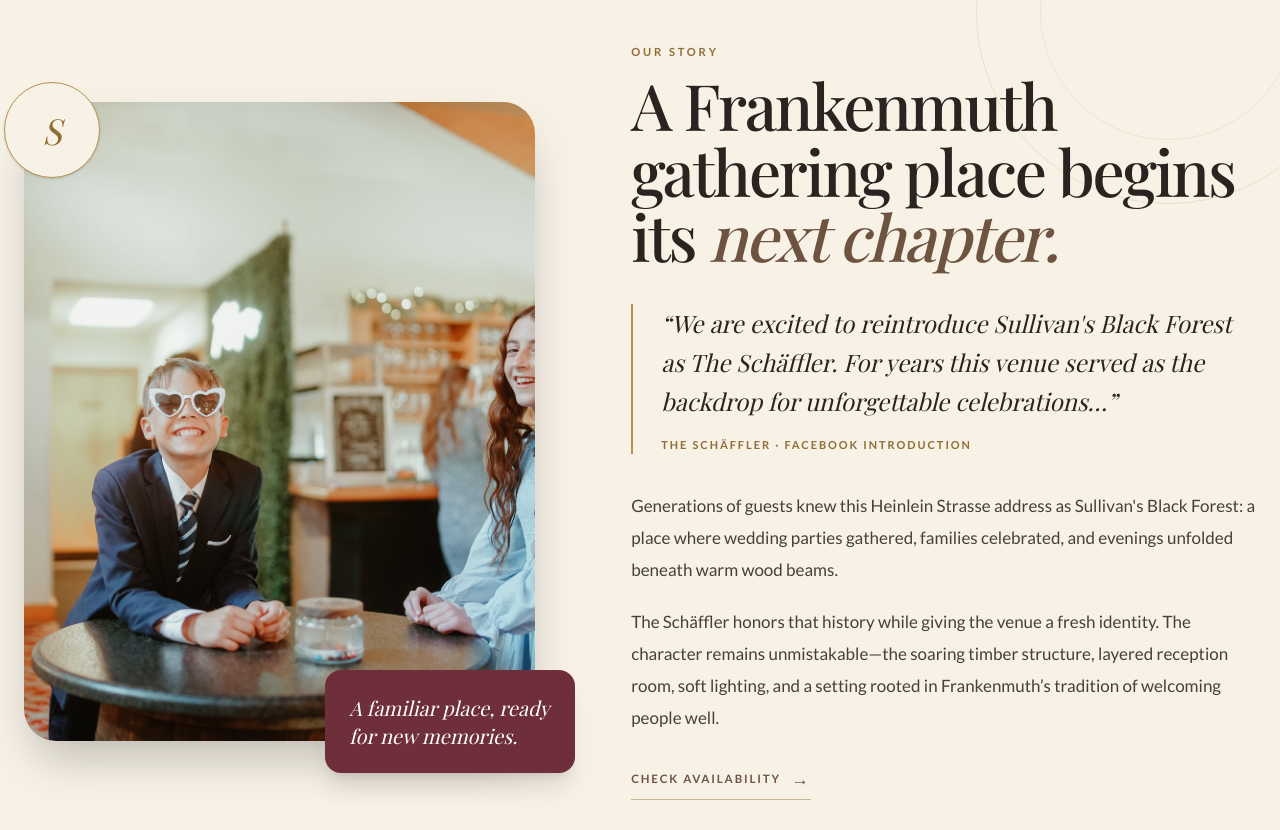
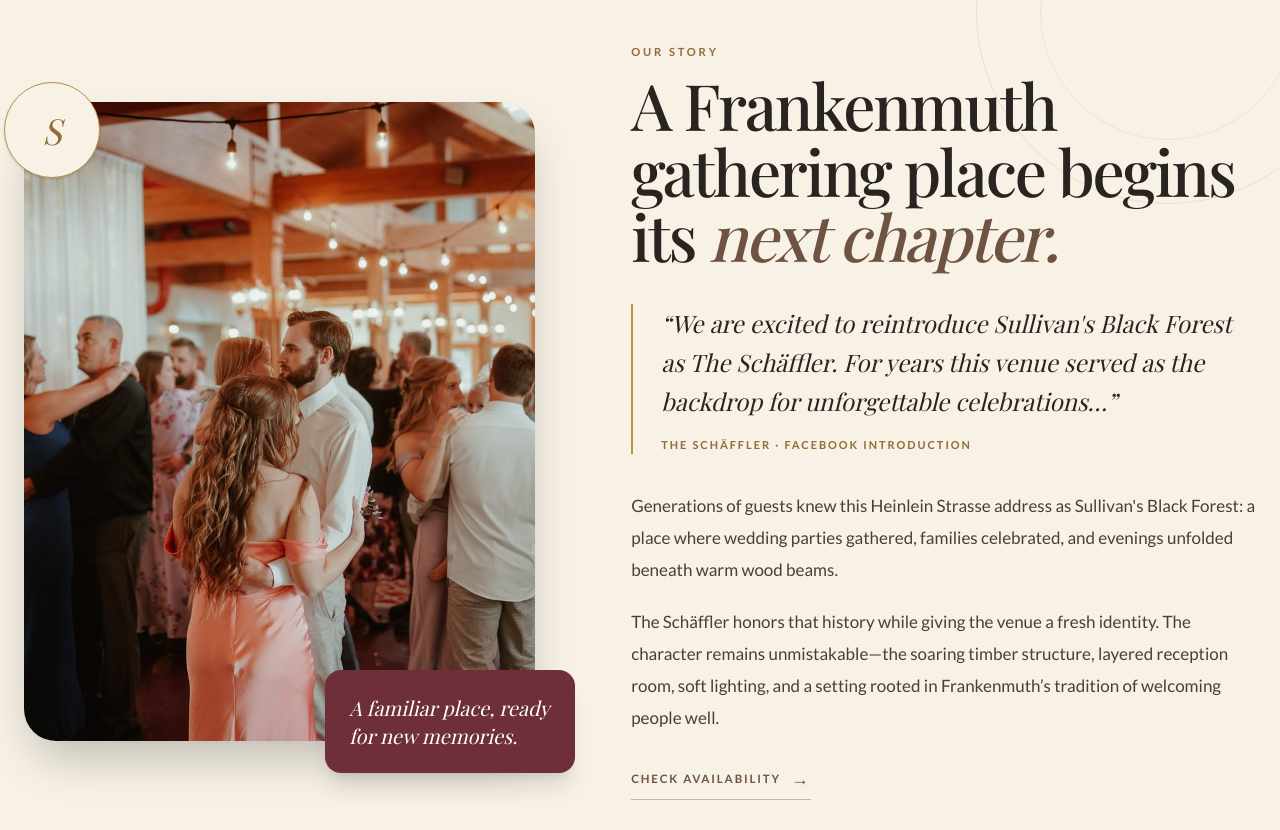
Before and after one commit to edesent/schaffler-frankenmuth, a Next.js app: page / in a window 1280 px wide. Shown: the part 979-1809 px from the top of the page. Built offline with nearby package versions, Linux system fonts and the light colour scheme; a web font is replaced by a local one.

Commit message:
Changed the Our Story photo to the new photo of couples dancing

```diff
--- a/src/components/About.tsx
+++ b/src/components/About.tsx
@@ -13,11 +13,11 @@ export default function About() {
             <div className="relative max-w-xl mx-auto lg:mx-0">
               <div className="relative aspect-[4/5] overflow-hidden rounded-[2rem] shadow-2xl">
                 <Image
-                  src="/venue/reception-candids.jpg"
-                  alt="Young wedding guests smiling together during a celebration at The Schäffler"
+                  src="/venue/our-story-dance.jpg"
+                  alt="Couples dancing during a celebration at The Schäffler"
                   fill
                   sizes="(min-width: 1024px) 42vw, 90vw"
-                  className="object-cover object-[58%_center]"
+                  className="object-cover object-center"
                 />
               </div>
               <div className="absolute -bottom-8 -right-4 sm:-right-10 max-w-[250px] bg-burgundy text-white p-6 rounded-2xl shadow-xl">
```
